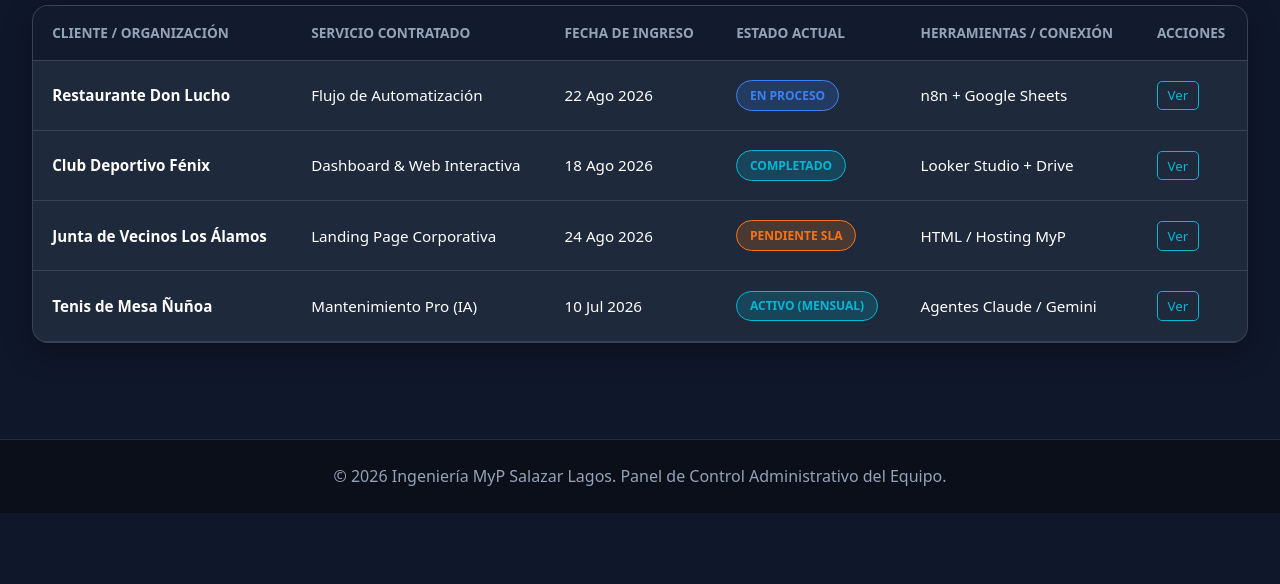
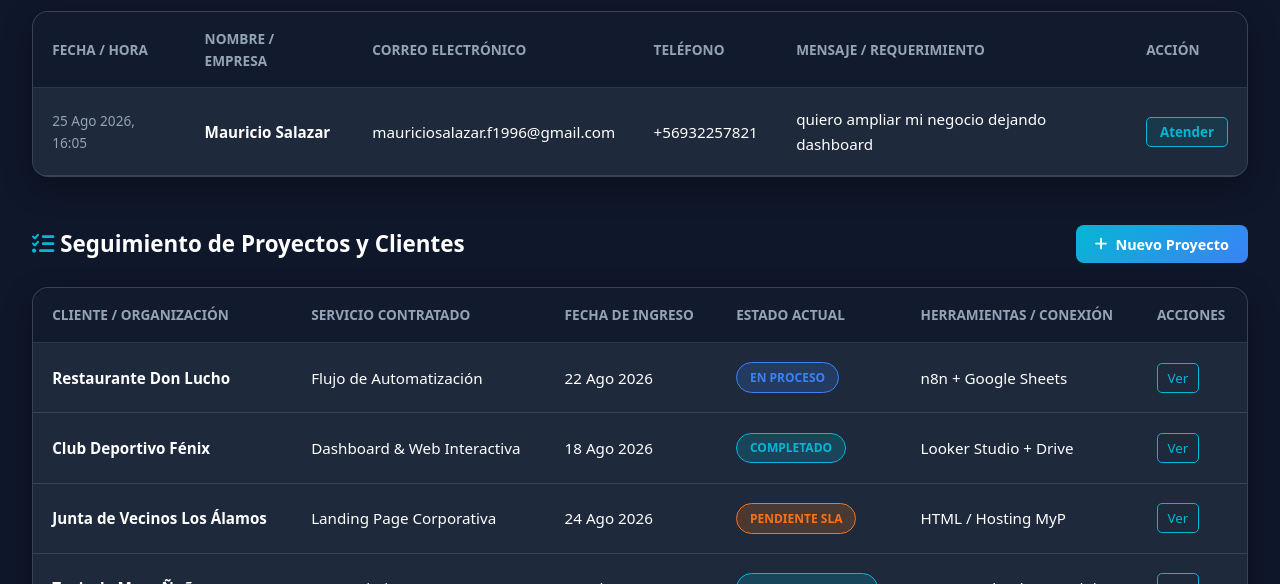
Before and after one commit to ingenieriamypsalazarlagos-ctrl/myp-portal, a website: page public/equipo-dashboard.html in a window 1280 px wide. Shown: the part 516-1100 px from the top of the page. Before the commit the page ends 1029 px from the top, so only its background shows below. Drawn offline with Linux system fonts and the light colour scheme.

Commit message:
equipo-dashboard.html

```diff
--- a/public/equipo-dashboard.html
+++ b/public/equipo-dashboard.html
@@ -39,7 +39,7 @@
         .stat-info h3 { font-size: 1.5rem; color: #fff; font-weight: 800; }
         .stat-info p { font-size: 0.85rem; color: var(--text-muted); }
 
-        .section-header { display: flex; justify-content: space-between; align-items: center; margin-bottom: 1.5rem; }
+        .section-header { display: flex; justify-content: space-between; align-items: center; margin-bottom: 1.5rem; margin-top: 3rem; }
         .section-header h3 { font-size: 1.4rem; color: #fff; }
 
         .btn-nuevo { background: linear-gradient(135deg, var(--accent-cyan), var(--accent-blue)); color: #fff; padding: 0.6rem 1.2rem; border-radius: 8px; text-decoration: none; font-weight: bold; font-size: 0.9rem; border: none; cursor: pointer; display: inline-flex; align-items: center; gap: 0.5rem; }
@@ -113,6 +113,35 @@
             </div>
         </div>
 
+        <!-- SECCIÓN NUEVA: SOLICITUDES EN VIVO DESDE LA WEB -->
+        <div class="section-header">
+            <h3><i class="fa-solid fa-envelope-open-text" style="color: var(--accent-cyan);"></i> Solicitudes Recientes (Formulario Web)</h3>
+            <span style="font-size: 0.85rem; color: var(--text-muted);">Sincronizado con Google Sheets / n8n</span>
+        </div>
+
+        <div class="projects-table-container" style="margin-bottom: 3rem;">
+            <table>
+                <thead>
+                    <tr>
+                        <th>Fecha / Hora</th>
+                        <th>Nombre / Empresa</th>
+                        <th>Correo Electrónico</th>
+                        <th>Teléfono</th>
+                        <th>Mensaje / Requerimiento</th>
+                        <th>Acción</th>
+                    </tr>
+                </thead>
+                <tbody id="tabla-solicitudes">
+                    <tr>
+                        <td colspan="6" style="text-align: center; color: var(--text-muted); padding: 2rem;">
+                            <i class="fa-solid fa-spinner fa-spin"></i> Cargando solicitudes en tiempo real...
+                        </td>
+                    </tr>
+                </tbody>
+            </table>
+        </div>
+
+        <!-- SECCIÓN DE PROYECTOS INTERNOS -->
         <div class="section-header">
             <h3><i class="fa-solid fa-list-check" style="color: var(--accent-cyan);"></i> Seguimiento de Proyectos y Clientes</h3>
             <button class="btn-nuevo" onclick="alert('Función para agregar nuevo proyecto')"><i class="fa-solid fa-plus"></i> Nuevo Proyecto</button>
@@ -172,5 +201,26 @@
         <p>&copy; 2026 Ingeniería MyP Salazar Lagos. Panel de Control Administrativo del Equipo.</p>
     </footer>
 
+    <!-- Script de conexión para mostrar registros simulados / listos para API -->
+    <script>
+        // Aquí puedes conectar opcionalmente una URL de Webhook de lectura de n8n o dejar una simulación activa
+        window.addEventListener('DOMContentLoaded', () => {
+            const tbody = document.getElementById('tabla-solicitudes');
+
+            // Ejemplo visual de cómo lucirán las solicitudes llegando desde tu Google Sheet
+            setTimeout(() => {
+                tbody.innerHTML = `
+                    <tr>
+                        <td style="font-size:0.85rem; color:var(--text-muted);">25 Ago 2026, 16:05</td>
+                        <td><strong>Mauricio Salazar</strong></td>
+                        <td>mauriciosalazar.f1996@gmail.com</td>
+                        <td>+56932257821</td>
+                        <td>quiero ampliar mi negocio dejando dashboard</td>
+                        <td><button onclick="alert('Atendiendo solicitud de Mauricio Salazar')" style="background:rgba(6,182,212,0.1); border:1px solid var(--accent-cyan); color:var(--accent-cyan); padding:0.3rem 0.8rem; border-radius:5px; cursor:pointer; font-weight:bold;">Atender</button></td>
+                    </tr>
+                `;
+            }, 800);
+        });
+    </script>
 </body>
 </html>
```
